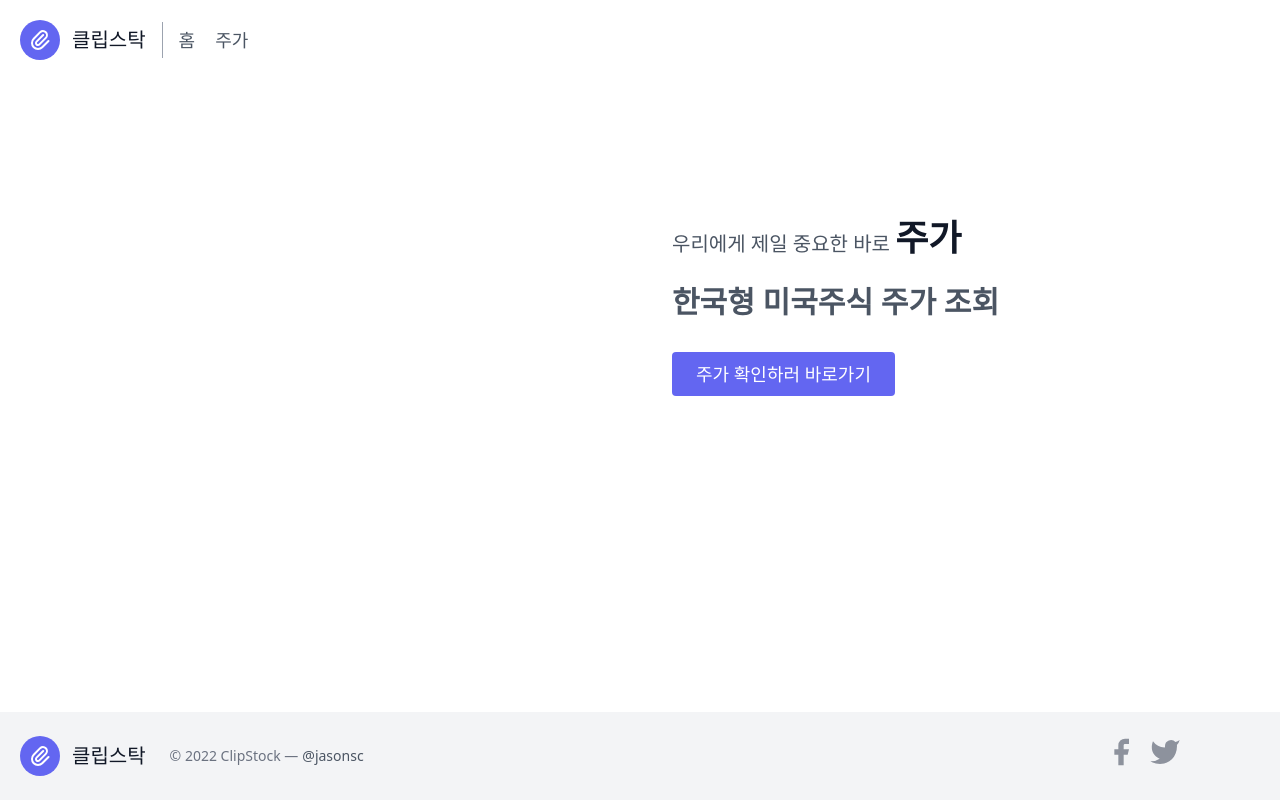
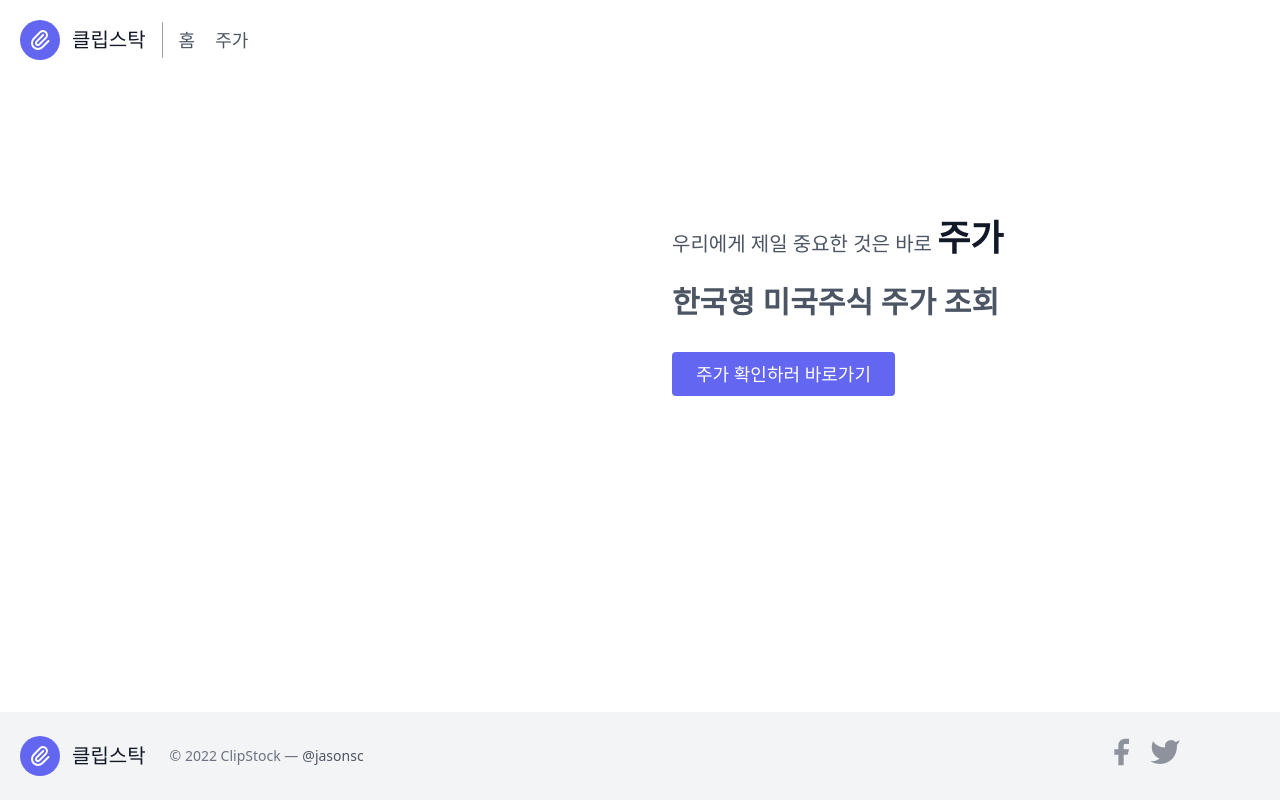
Before and after one commit to manu1307/clipstock, a Next.js app: page / in a window 1280 px wide. Built offline with nearby package versions, Linux system fonts and the light colour scheme.

Commit message:
fixed : 홈페이지 오타 수정

```diff
--- a/components/HomePage/Hero.jsx
+++ b/components/HomePage/Hero.jsx
@@ -17,7 +17,7 @@ export default function Hero() {
 					<p className='mb-8 leading-relaxed'>
 						<br />
 						<span className='font-sans text-xl'>
-							우리에게 제일 중요한 바로{" "}
+							우리에게 제일 중요한 것은 바로{" "}
 						</span>
 						<span className='font-sans font-bold sm:text-4xl text-3xl text-gray-900'>
 							주가
```
